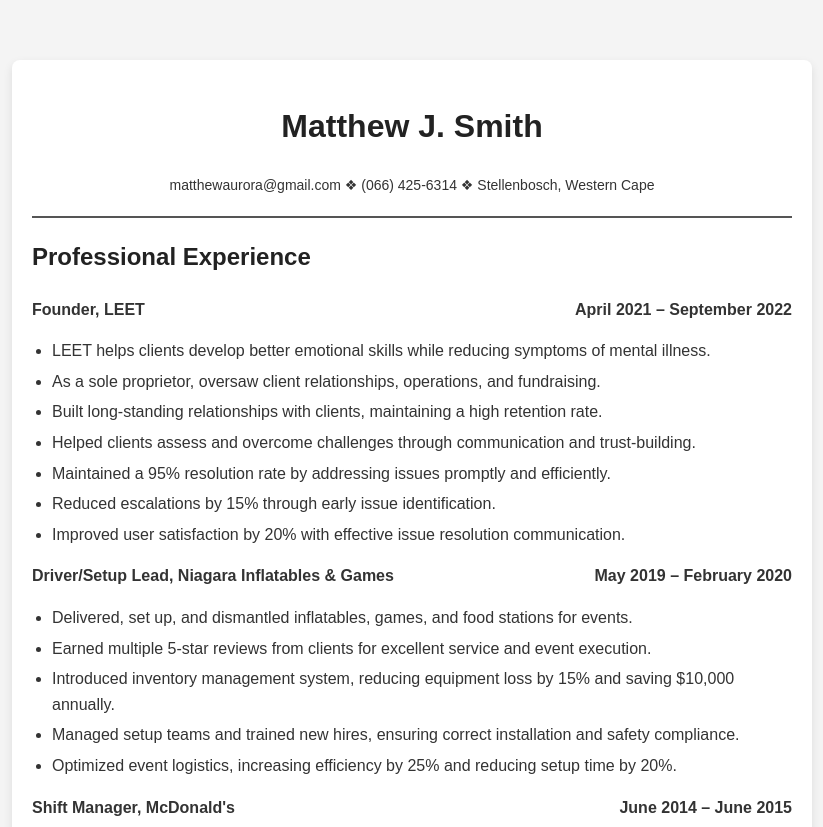
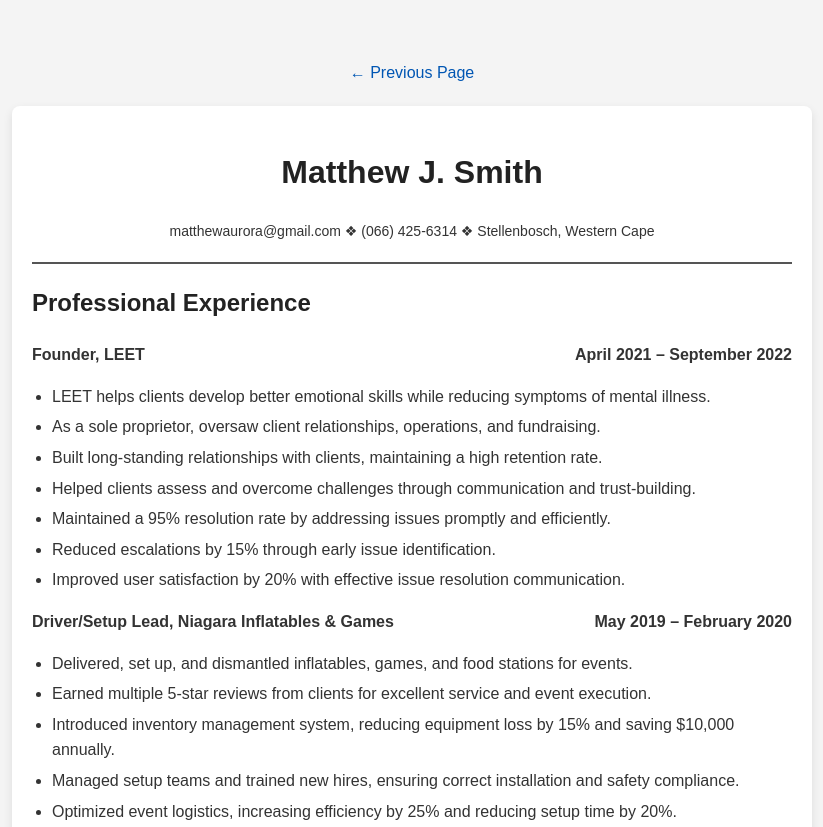
Before and after one commit to matthew-aurora/portfolio, a plain HTML site: page resume.html in a window 1280 px wide. Shown: the top 827 px of the page, without its empty margins (228-1051 px from the left). Drawn offline with Linux system fonts and the light colour scheme.

Commit message:
Update resume.html

```diff
--- a/resume.html
+++ b/resume.html
@@ -57,9 +57,22 @@
         li {
             margin-bottom: 5px;
         }
+        .back-link {
+            text-align: center;
+            margin-bottom: 20px;
+        }
+        .back-link a {
+            text-decoration: none;
+            color: #0056b3;
+            font-size: 16px;
+        }
     </style>
 </head>
 <body>
+    <div class="back-link">
+        <a href="javascript:history.back()">← Previous Page</a>
+    </div>
+
     <div class="container">
         <div class="header">
             <h1>Matthew J. Smith</h1>
```
